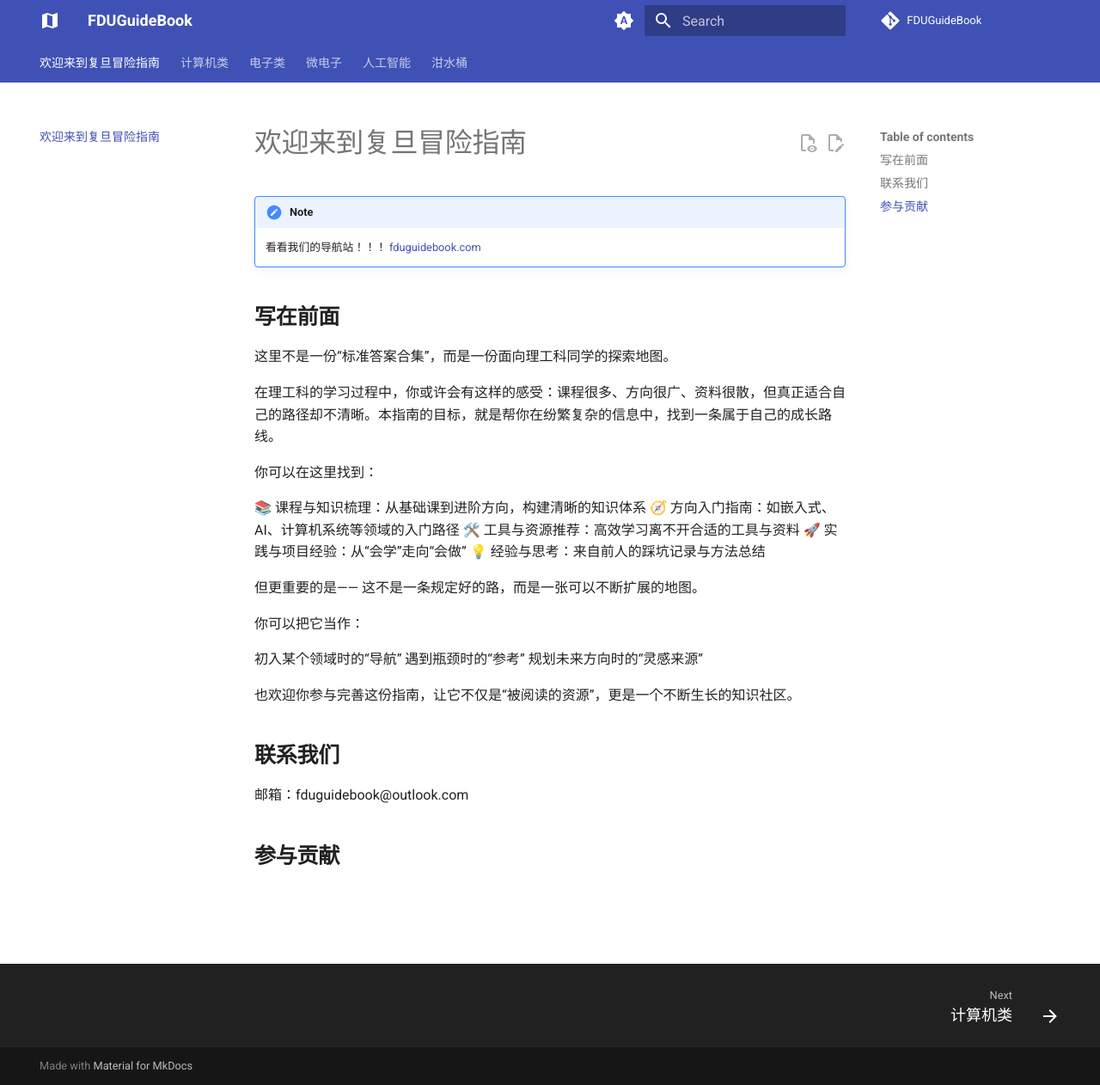
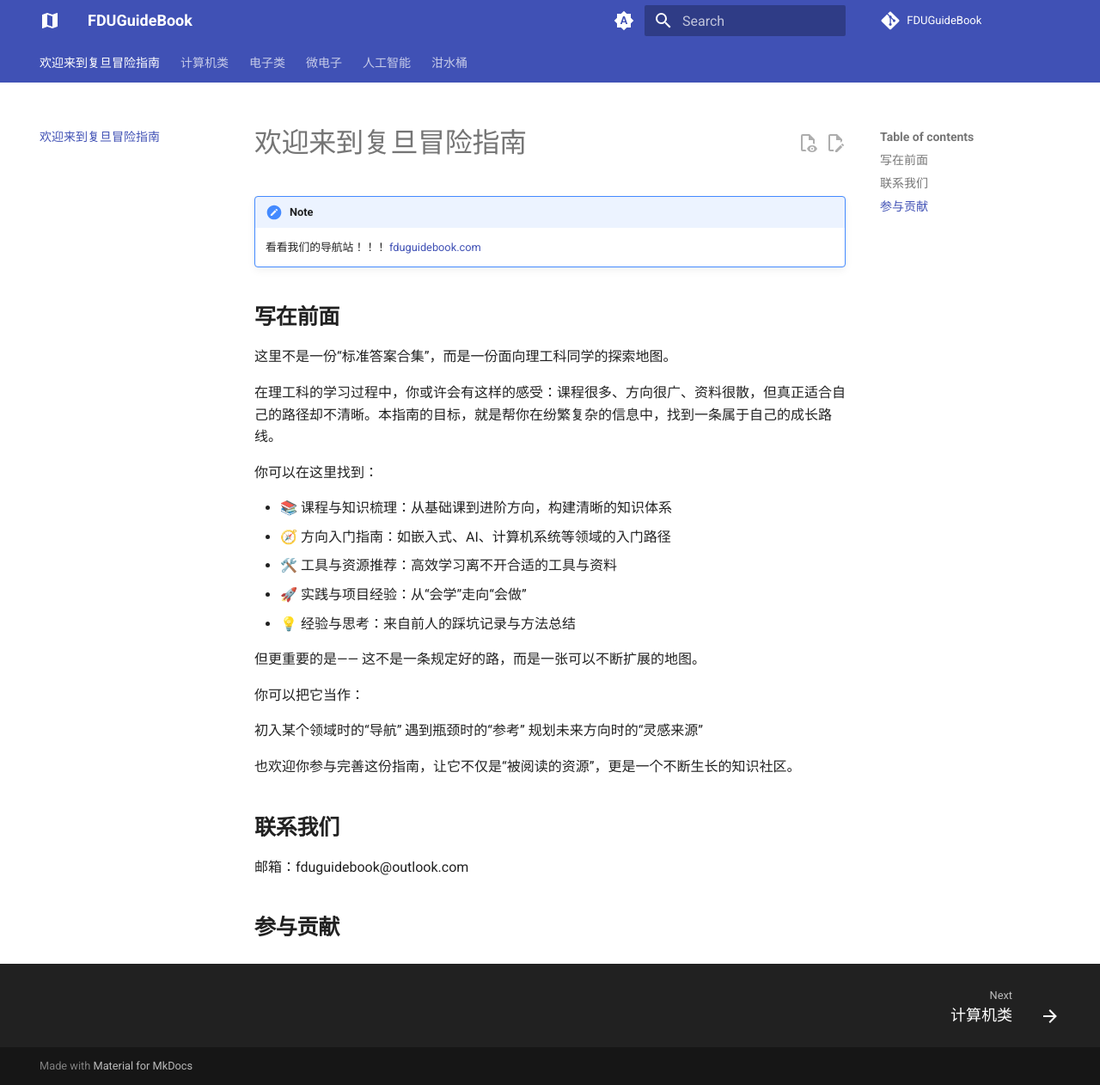
Before and after one commit to FDUGuideBook/FDUGuideBook, an MkDocs documentation site: the page built from docs/index.md, in a window 1280 px wide and 1262 px high. Shown: the whole window at 86% size. Built offline with MkDocs 1.6.1 and Material for MkDocs 9.7.7, drawn with Linux system fonts in a browser that asks for light colours; comment, search, counter and statistics services are not loaded.

Commit message:
更新首页

```diff
--- a/docs/index.md
+++ b/docs/index.md
@@ -14,11 +14,11 @@
 
 你可以在这里找到：
 
-📚 课程与知识梳理：从基础课到进阶方向，构建清晰的知识体系
-🧭 方向入门指南：如嵌入式、AI、计算机系统等领域的入门路径
-🛠️ 工具与资源推荐：高效学习离不开合适的工具与资料
-🚀 实践与项目经验：从“会学”走向“会做”
-💡 经验与思考：来自前人的踩坑记录与方法总结
+- 📚 课程与知识梳理：从基础课到进阶方向，构建清晰的知识体系
+- 🧭 方向入门指南：如嵌入式、AI、计算机系统等领域的入门路径
+- 🛠️ 工具与资源推荐：高效学习离不开合适的工具与资料
+- 🚀 实践与项目经验：从“会学”走向“会做”
+- 💡 经验与思考：来自前人的踩坑记录与方法总结
 
 但更重要的是——
 这不是一条规定好的路，而是一张可以不断扩展的地图。
```
